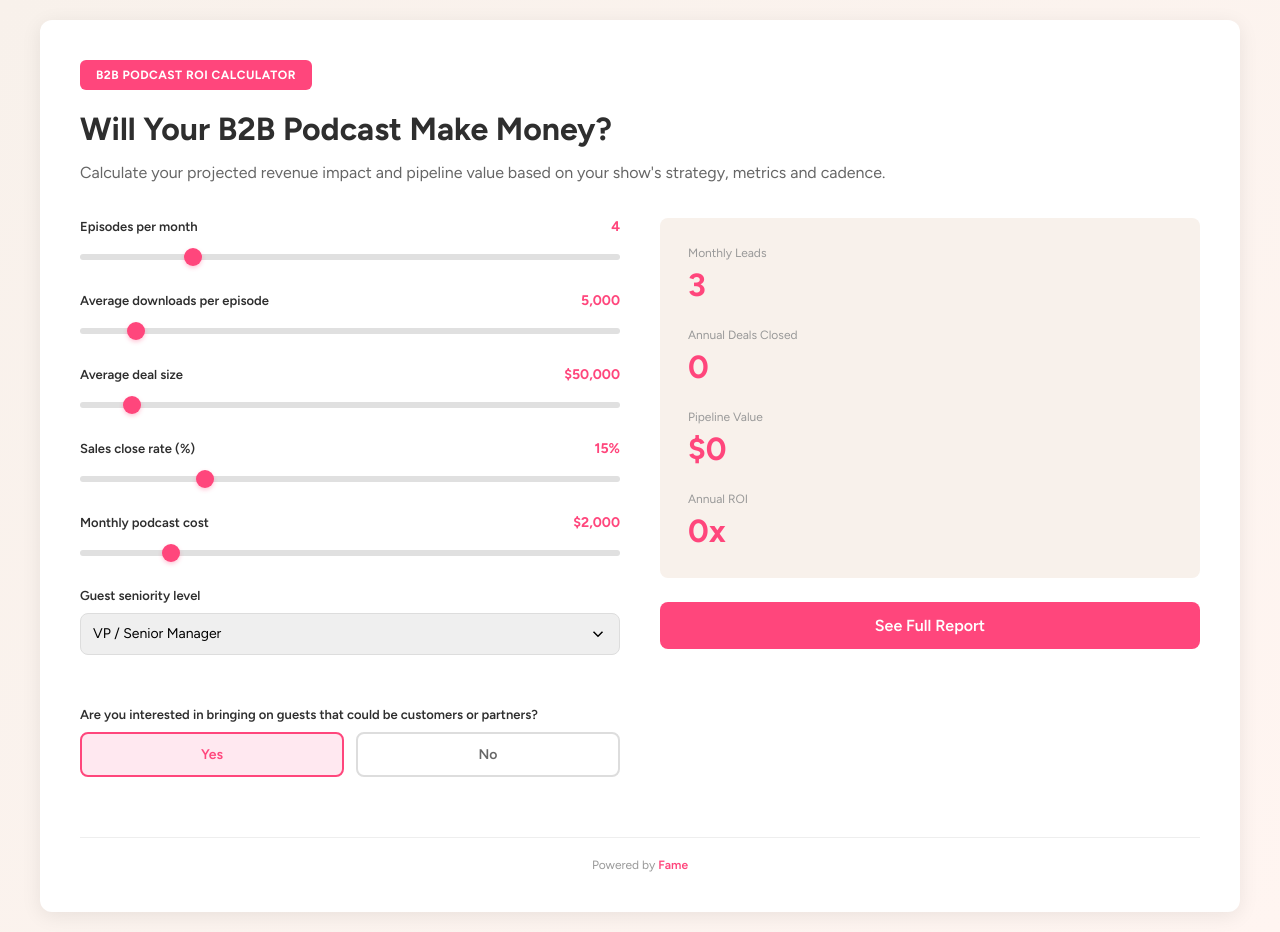
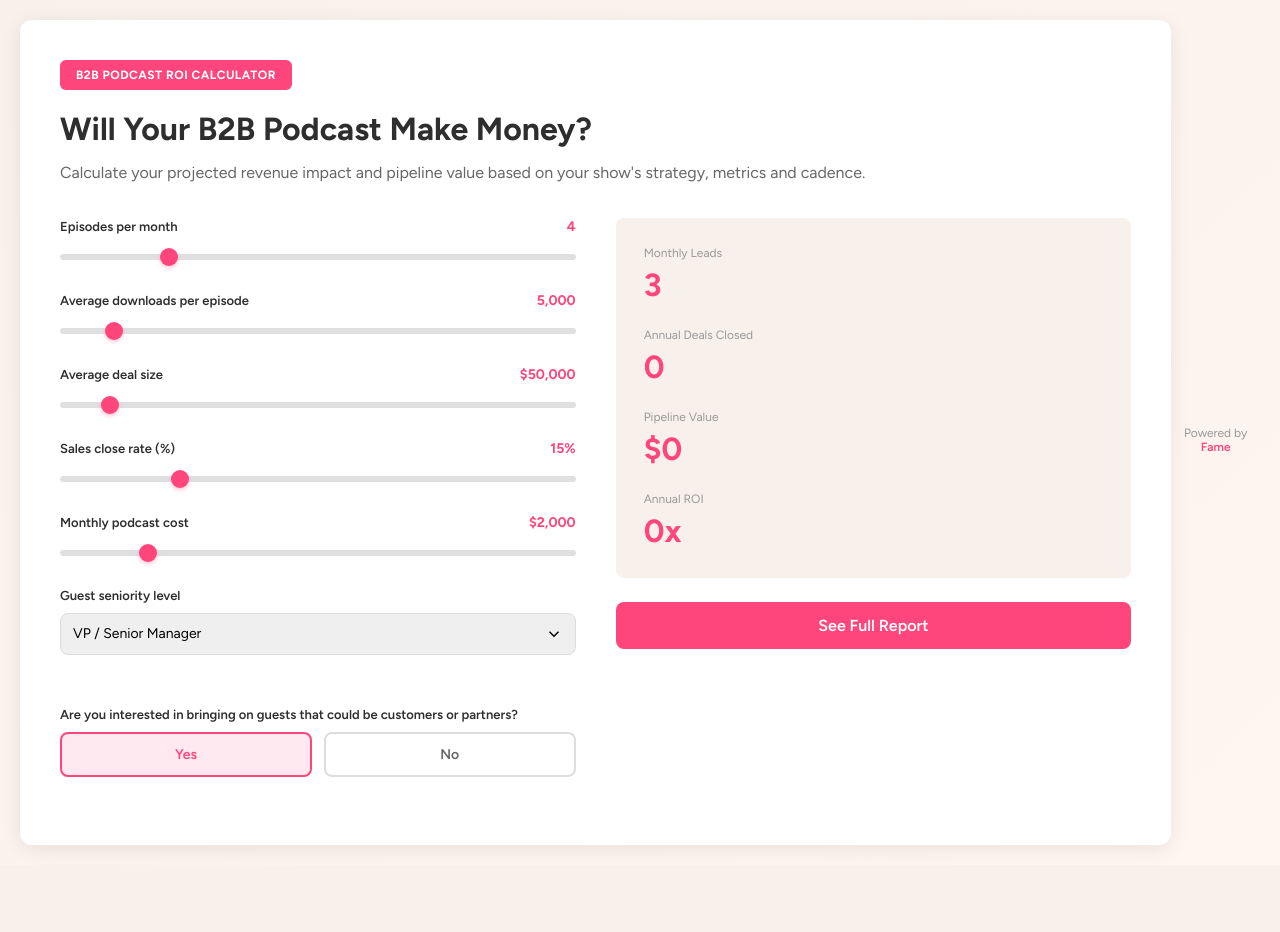
Before and after one commit to famecodeteam/roi-calculator, a React (Create React App) app: page / in a window 1280 px wide. After the commit the page ends 865 px from the top, so only its background shows below. Built offline with nearby package versions, Linux system fonts and the light colour scheme.

Commit message:
Update: Move footer outside white card to cream background

```diff
--- a/src/App.jsx
+++ b/src/App.jsx
@@ -338,10 +338,8 @@ export default function App() {
   const footerStyle = {
     fontSize: '12px',
     color: '#999',
-    marginTop: '32px',
+    marginTop: '16px',
     textAlign: 'center',
-    paddingTop: '20px',
-    borderTop: '1px solid #eee',
     fontFamily: 'Figtree, sans-serif !important'
   };
 
@@ -504,10 +502,10 @@ export default function App() {
                 </button>
               </div>
             </div>
+          </div>
 
-            <div style={footerStyle}>
-              Powered by <a href="https://fame.so" target="_blank" rel="noopener noreferrer" style={footerLinkStyle}>Fame</a>
-            </div>
+          <div style={footerStyle}>
+            Powered by <a href="https://fame.so" target="_blank" rel="noopener noreferrer" style={footerLinkStyle}>Fame</a>
           </div>
         </div>
       </>
@@ -567,10 +565,10 @@ export default function App() {
           >
             Calculate Again
           </button>
+        </div>
 
-          <div style={footerStyle}>
-            Powered by <a href="https://fame.so" target="_blank" rel="noopener noreferrer" style={footerLinkStyle}>Fame</a>
-          </div>
+        <div style={footerStyle}>
+          Powered by <a href="https://fame.so" target="_blank" rel="noopener noreferrer" style={footerLinkStyle}>Fame</a>
         </div>
       </div>
     );
```
